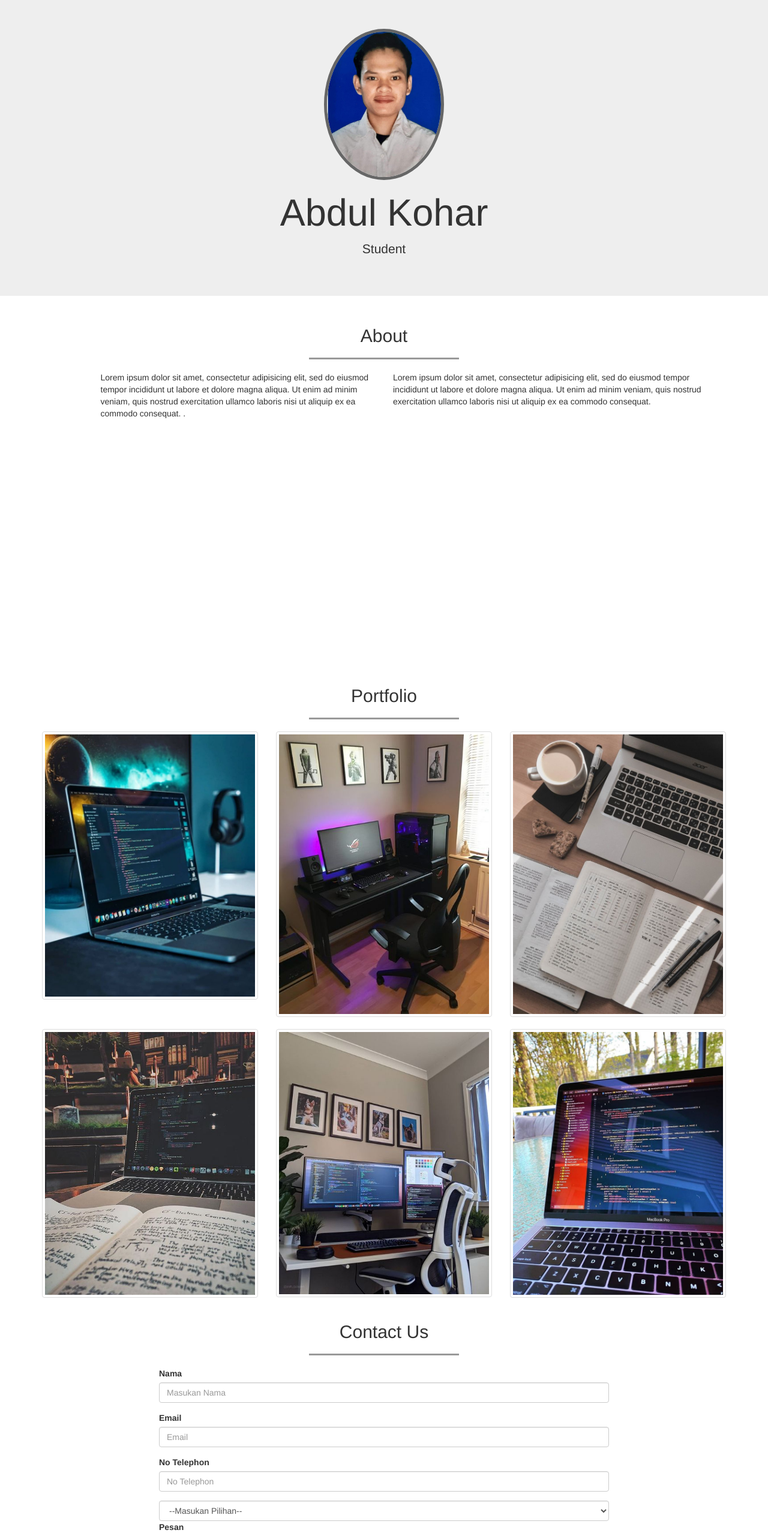
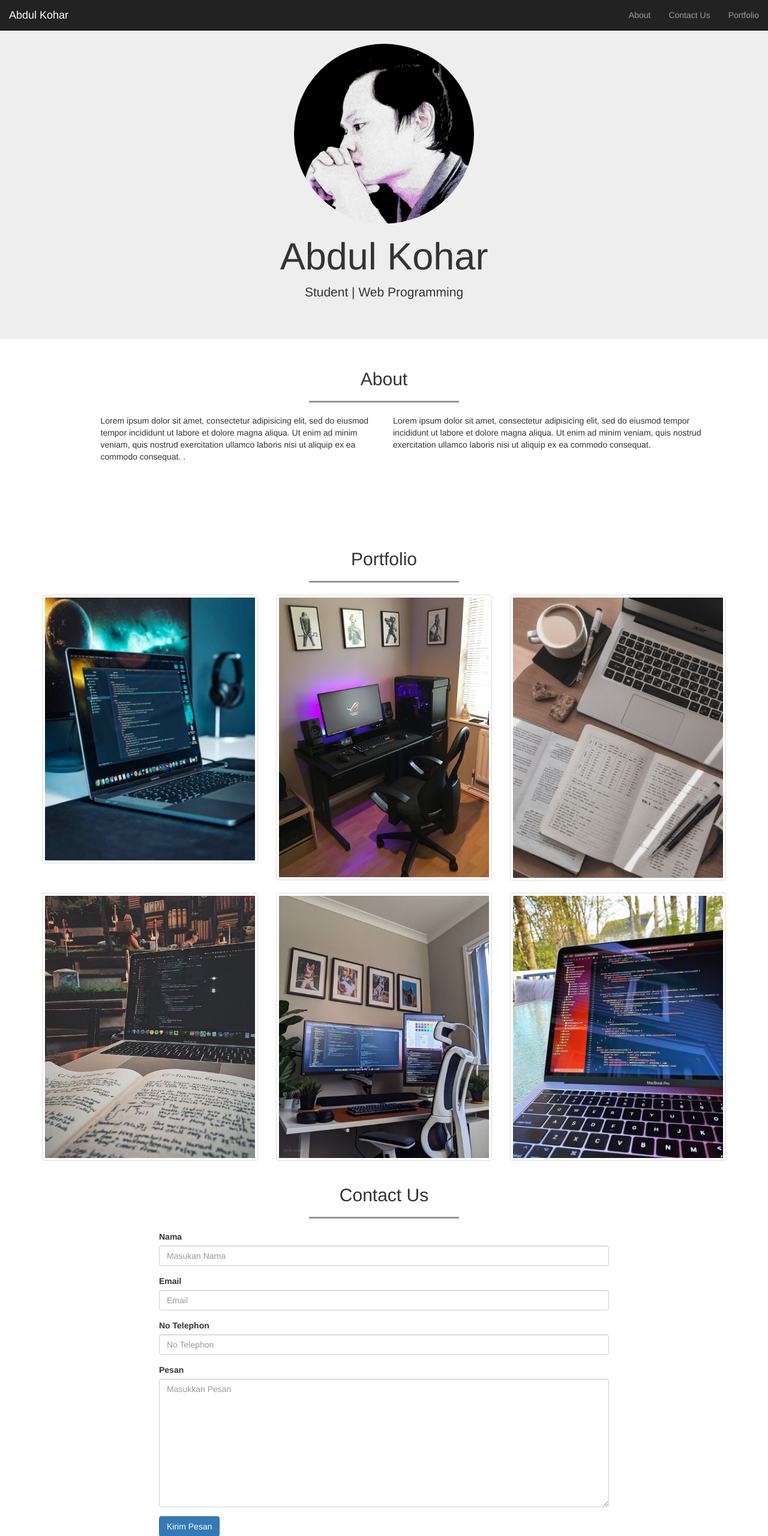
Before and after one commit to abdlkohar/myporfolio.github.io, a plain HTML site: page index.html in a window 1280 px wide. Shown: the top 2560 px of the page at 60% size. Drawn offline with nearby package versions, Linux system fonts and the light colour scheme.

Commit message:
myporfolio

```diff
--- a/css/style.css
+++ b/css/style.css
@@ -4,12 +4,13 @@ html {
 
 
 body {
-	margin-bottom: 100px;
+	margin-bottom: 200px;
 }
 
 .jumbotron img {
-	width: 200px;
-	border: 5px solid #666;
+	width: 300px;
+	margin-top: 25px;
+
 }
 
 
@@ -22,7 +23,8 @@ hr {
 
 
 section {
-	min-height: 600px;
+	min-height: 300px;
+
 }
 
 
@@ -31,7 +33,8 @@ section {
 }
 
 .contact {
-	min-height: 800px;
+	min-height: 400px;
+
 }
 
 
--- a/index.html
+++ b/index.html
@@ -1,5 +1,5 @@
 <!DOCTYPE html>
-<html lang="en">
+<html lang="en" id="home">
   <head>
     <meta charset="utf-8">
     <meta http-equiv="X-UA-Compatible" content="IE=edge">
@@ -19,11 +19,47 @@
     <![endif]-->
   </head>
   <body>
+    <!-- Navbar -->
+    <nav class="navbar navbar-inverse navbar-fixed-top">
+      <div class="container-fluid">
+        <div class="navbar-header">
+          <button type="button" class="navbar-toggle collapsed" data-toggle="collapse" data-target="#bs-example-navbar-collapse-1" aria-expanded="false">
+            <span class="sr-only">Toggle Navigasi</span>
+            <span class="icon-bar"></span>
+            <span class="icon-bar"></span>
+            <span class="icon-bar"></span>
+          </button>
+
+          <a href="#home"class="navbar-brand" class="page-scroll">Abdul Kohar</a>
+        </div>
+
+
+
+
+        <div class="collapse navbar-collapse" id="bs-example-navbar-collapse-1">
+          <ul class="nav navbar-nav navbar-right">
+            <li><a href="#about" class="page-scroll">About</li></a>
+            <li><a href="#contact" class="page-scroll">Contact Us</li></a>
+            <li><a href="#portfolio" class="page-scroll">Portfolio</a></li>
+          <ul>
+        </ul>
+      </div>
+    </nav>
+    <!-- akhir navbar -->
+
+
+
+
+
+
+
+
+
     <!-- jumbotron -->
     <div class="jumbotron text-center">
-      <img src="img/jm.jpg" class="img-circle">
+      <img src="img/jumbotron.jpg" class="img-circle">
       <h1>Abdul Kohar</h1>
-      <p>Student</p>
+      <p>Student | Web Programming</p>
     </div>
     <!-- akhir jumbotron -->
 
@@ -132,11 +168,6 @@
                 <label for="telp">No Telephon</label>
                 <input type="telp" id="nama" class="form-control" placeholder="No Telephon">
               </div>
-              <select class="form-control">
-                <option>--Masukan Pilihan--</option>
-                <option>Dessign</option>
-                <option>Web Programming</option>
-              </select>
               <div class="form-group">
                 <label for="pesan">Pesan</label>
                 <textarea class="form-control" rows="10" placeholder="Masukkan Pesan"></textarea>
@@ -172,8 +203,10 @@
 
 
     <!-- jQuery (necessary for Bootstrap's JavaScript plugins) -->
-    <script src="jquery-3.6.0.min.js"></script>
+    <script src="js/jquery-3.6.0.min.js"></script>
     <!-- Include all compiled plugins (below), or include individual files as needed -->
     <script src="js/bootstrap.min.js"></script>
+
+    <script src="js/script.js"></script>
   </body>
 </html>
--- /dev/null
+++ b/js/script.js
@@ -0,0 +1,19 @@
+// event link diklik
+
+$('.page-scroll').on('click', function(e){
+
+
+  //isi href
+  var tujuan = $(this).attr('href');
+  // elemen ybs
+  var elemenTujuan = $(tujuan);
+
+
+// scroll
+$('body').animate({
+	scrollTop: elemenTujuan.offset().top -30
+} 1250, 'swing');
+
+  e.preventDefault();
+
+});
```
Also changed, not shown: img/jumbotron.jpg (added).
